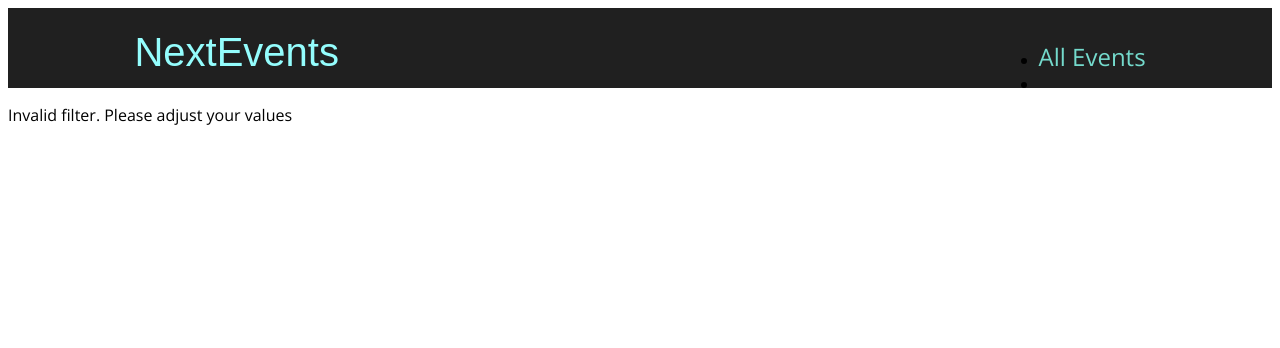
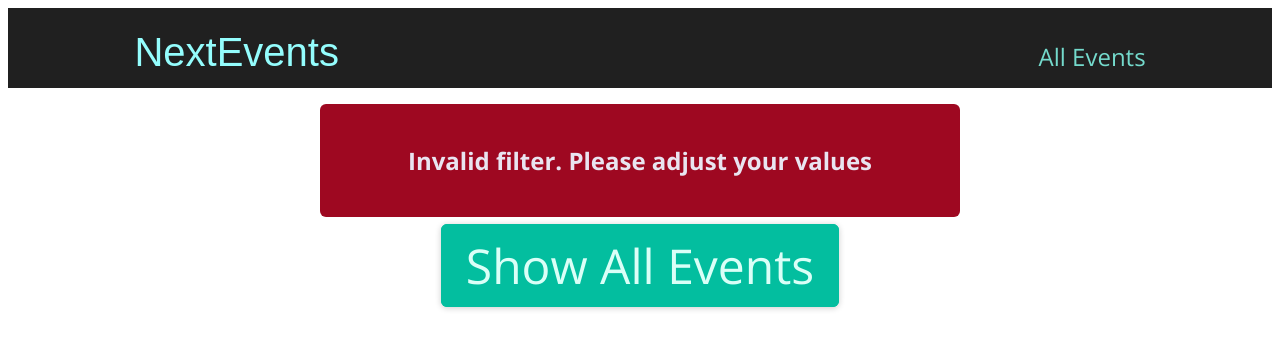
Before and after one commit to SpyrosGeo/events-app, a Next.js app: page /events/1 in a window 1280 px wide. Shown: the top 348 px of the page. Built offline with nearby package versions, Linux system fonts and the light colour scheme.

Commit message:
added errorAlert component and refactored some code

```diff
--- /dev/null
+++ b/components/events/results-title.js
@@ -0,0 +1,20 @@
+import Button from '../ui/button';
+import classes from './results-title.module.css';
+
+function ResultsTitle(props) {
+  const { date } = props;
+
+  const humanReadableDate = new Date(date).toLocaleDateString('en-US', {
+    month: 'long',
+    year: 'numeric',
+  });
+
+  return (
+    <section className={classes.title}>
+      <h1>Events in {humanReadableDate}</h1>
+      <Button link='/events'>Show all events</Button>
+    </section>
+  );
+}
+
+export default ResultsTitle;
--- /dev/null
+++ b/components/events/results-title.module.css
@@ -0,0 +1,6 @@
+.title {
+  margin: 2rem auto;
+  width: 90%;
+  max-width: 40rem;
+  text-align: center;
+}
--- a/components/layout/main-header.module.css
+++ b/components/layout/main-header.module.css
@@ -28,7 +28,9 @@
     color: #74dacc;
     font-size: 1rem;
 }
-
+.navigation li{
+    list-style-type: none;
+}
 @media (min-width: 768px) {
     .logo {
         font-size: 2.5rem;
--- /dev/null
+++ b/components/ui/error-alert.js
@@ -0,0 +1,7 @@
+import classes from './error-alert.module.css';
+
+function ErrorAlert(props) {
+  return <div className={classes.alert}>{props.children}</div>;
+}
+
+export default ErrorAlert;
--- /dev/null
+++ b/components/ui/error-alert.module.css
@@ -0,0 +1,12 @@
+.alert {
+  margin: 1rem auto;
+  padding: 1rem 2rem;
+  width: 90%;
+  max-width: 40rem;
+  background-color: #9e0821;
+  color: #e9e4f0;
+  font-weight: bold;
+  font-size: 1.5rem;
+  text-align: center;
+  border-radius: 6px;
+}
--- a/pages/events/[...slug].js
+++ b/pages/events/[...slug].js
@@ -1,5 +1,12 @@
 import { useRouter } from 'next/router'
+import { Fragment } from 'react';
+import EventList from '../../components/events/event-list';
+import ResultsTitle from '../../components/events/results-title';
+import Button from '../../components/ui/button';
+import ErrorAlert from '../../components/ui/error-alert';
 import { getFilteredEvents } from '../../dummy-data';
+
+
 export default function FilteredEventsPage() {
     const router = useRouter()
     const filteredData = router.query.slug;
@@ -12,15 +19,37 @@
     const numMonth = +filteredMonth
     //check for valid parameteres
     if (isNaN(numYear) || isNaN(numMonth) || numYear > 2030 || numYear < 2021 || numMonth < 1 || numMonth > 12) {
-        return <p>Invalid filter. Please adjust your values</p>
+        return (
+            <Fragment>
+                <ErrorAlert>
+                <p className="">Invalid filter. Please adjust your values</p>
+                </ErrorAlert>
+                <div className="center">
+
+                <Button link="/events">Show All Events</Button>
+                </div>
+            </Fragment>
+            )
     }
     const filteredEvents = getFilteredEvents({ year: numYear, month: numMonth })
-    if(!filteredEvents || filteredEvents.length===0) {
-        return <p className="center">No Events found</p>
+    if (!filteredEvents || filteredEvents.length === 0) {
+        return (
+            <Fragment>
+                <ErrorAlert>
+                <p className="">No Events found</p>
+                </ErrorAlert>
+                <div className="center">
+                <Button link="/events">Show All Events</Button>
+                </div>
+            </Fragment>
+        )
     }
+
+    const date = new Date(numYear, numMonth - 1)
     return (
-        <div>
-            <h1>Filetered Events</h1>
-        </div>
+        <Fragment>
+            <ResultsTitle date={date} />
+            <EventList items={filteredEvents} />
+        </Fragment>
     )
 }
--- a/pages/events/[eventId].js
+++ b/pages/events/[eventId].js
@@ -5,6 +5,7 @@
 import EventSummary from '../../components/event-detail/event-summary'
 import EventContent from '../../components/event-detail/event-content'
 import EventLogistics from '../../components/event-detail/event-logistics'
+import ErrorAlert from '../../components/ui/error-alert'
 
 export default function EventDetailPage() {
     const router = useRouter()
@@ -12,7 +13,9 @@
 
     const event = getEventById(eventId)
     if (!event) {
-        return <p>No Event Found</p>
+        return <ErrorAlert>
+            <p>No Event Found</p>
+        </ErrorAlert>
     }
 
     const { title,id,description,location,date, image} = event
--- a/styles/globals.css
+++ b/styles/globals.css
@@ -17,3 +17,7 @@
 h6 {
   font-family: 'Lato', sans-serif;
 }
+.center {
+  font-size: 3rem;
+  text-align: center;
+}
```
